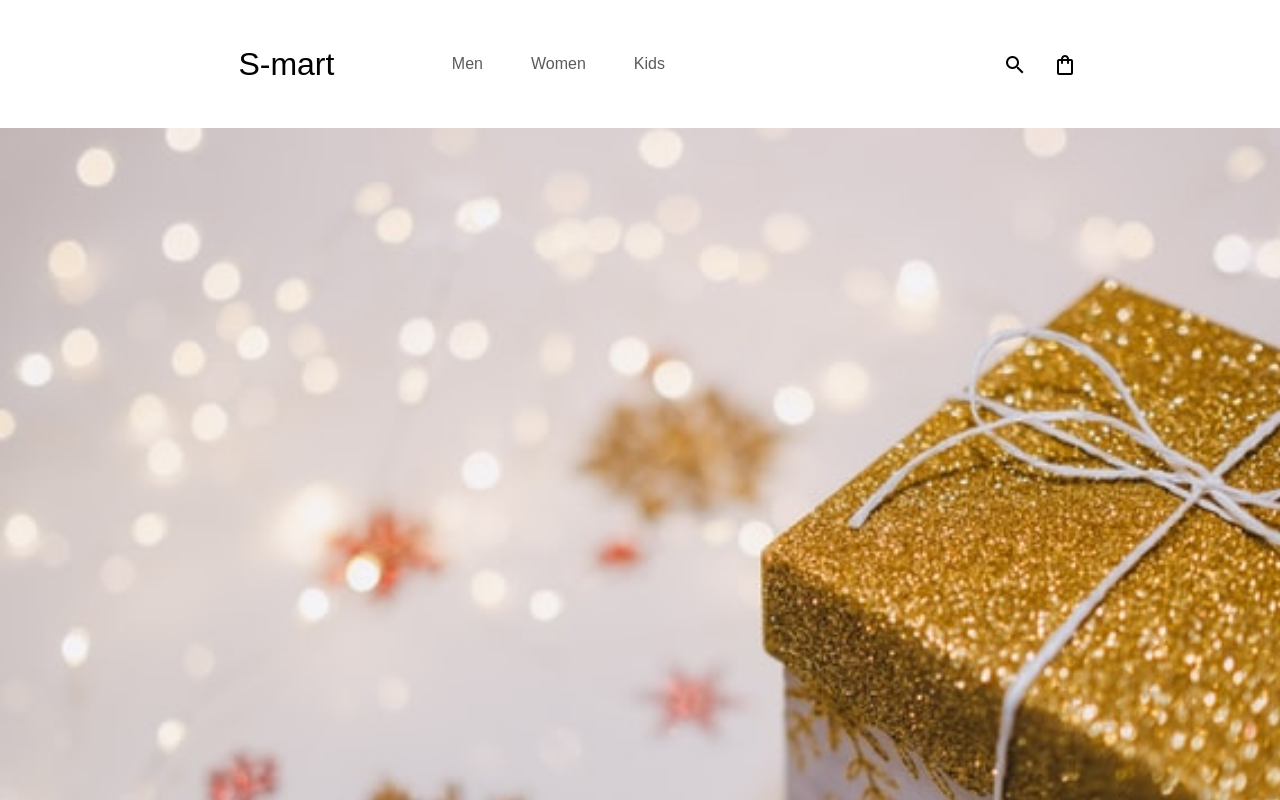
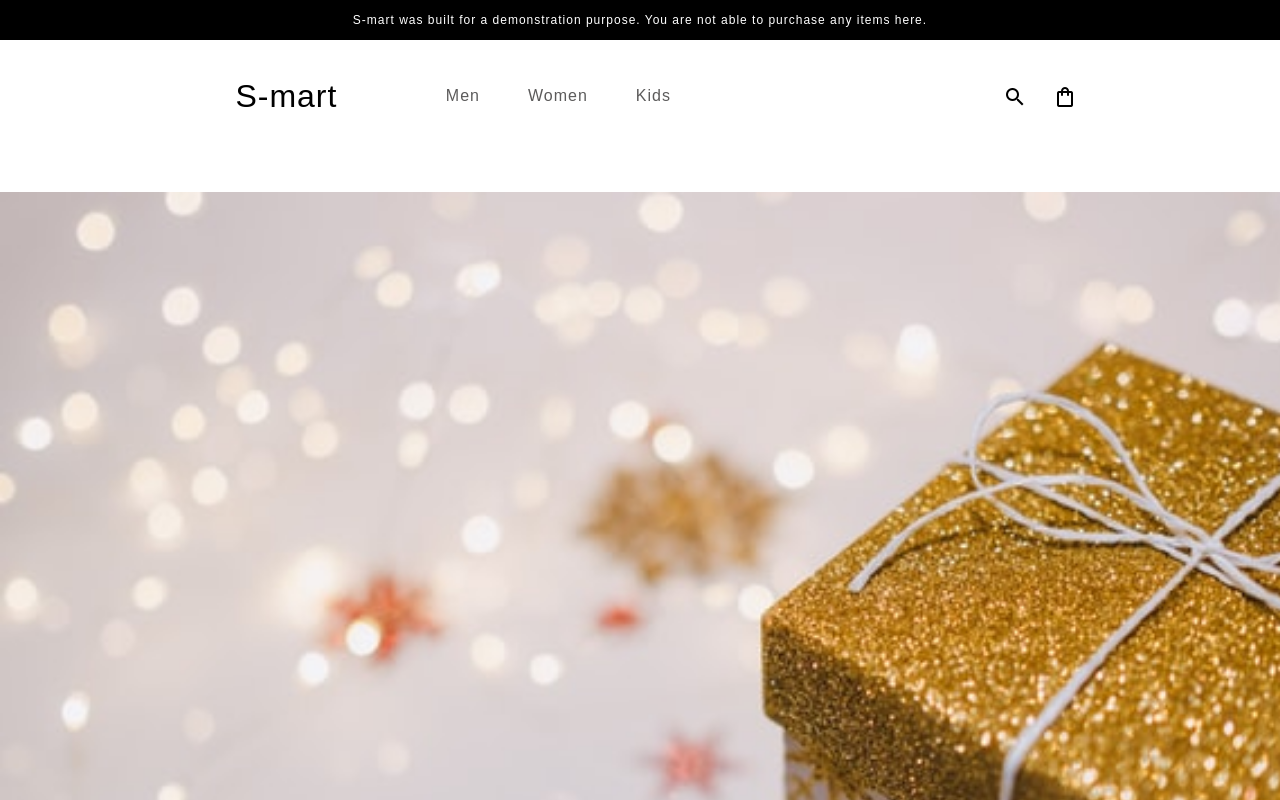
Before and after one commit to mphist/S-mart, a React app in the folder packages/client/: page / in a window 1280 px wide. Shown: the top 800 px of the page. Built offline with nearby package versions, Linux system fonts and the light colour scheme; no server answers.

Commit message:
Client - Added Disclaimer component

```diff
--- /dev/null
+++ b/packages/client/src/components/Disclaimer/Disclaimer.tsx
@@ -0,0 +1,33 @@
+import { css } from '@mui/styled-engine'
+
+export type DisclaimerProps = {}
+
+function Disclaimer({}: DisclaimerProps) {
+  return (
+    <div css={disclaimer}>
+      <p>
+        S-mart was built for a demonstration purpose. You are not able to
+        purchase any items here.
+      </p>
+    </div>
+  )
+}
+
+const disclaimer = css`
+  color: white;
+  background: black;
+  position: absolute;
+  left: 0px;
+  right: 0px;
+  top: 0px;
+  p {
+    display: flex;
+    justify-content: center;
+    align-items: center;
+    height: 1rem;
+    line-height: 1rem;
+    font-size: 80%;
+  }
+`
+
+export default Disclaimer
--- a/packages/client/src/components/Header/Header.tsx
+++ b/packages/client/src/components/Header/Header.tsx
@@ -1,4 +1,5 @@
 import { css } from '@emotion/react'
+import Disclaimer from '../Disclaimer/Disclaimer'
 import Logo from '../Logo/Logo'
 import Navigation from '../Navigation/Navigation'
 
@@ -7,6 +8,7 @@ export type HeaderProps = {}
 function Header({}: HeaderProps) {
   return (
     <header css={header}>
+      <Disclaimer />
       <Logo />
       <Navigation />
     </header>
@@ -14,13 +16,14 @@ function Header({}: HeaderProps) {
 }
 
 const header = css`
-  height: 8rem;
+  height: 12rem;
   display: flex;
   justify-content: center;
   align-items: center;
   font-size: 15px;
   font-weight: 500;
   line-height: 134px;
+  letter-spacing: 1px;
 `
 
 export default Header
--- a/packages/client/src/components/MenuDropdown/MenuDropdown.tsx
+++ b/packages/client/src/components/MenuDropdown/MenuDropdown.tsx
@@ -113,7 +113,7 @@ const menuDropdown = (sticky: boolean) => css`
       `
     : css`
         position: fixed;
-        top: 10%;
+        top: 15%;
       `}
   z-index: 1;
   width: 100%;
```
